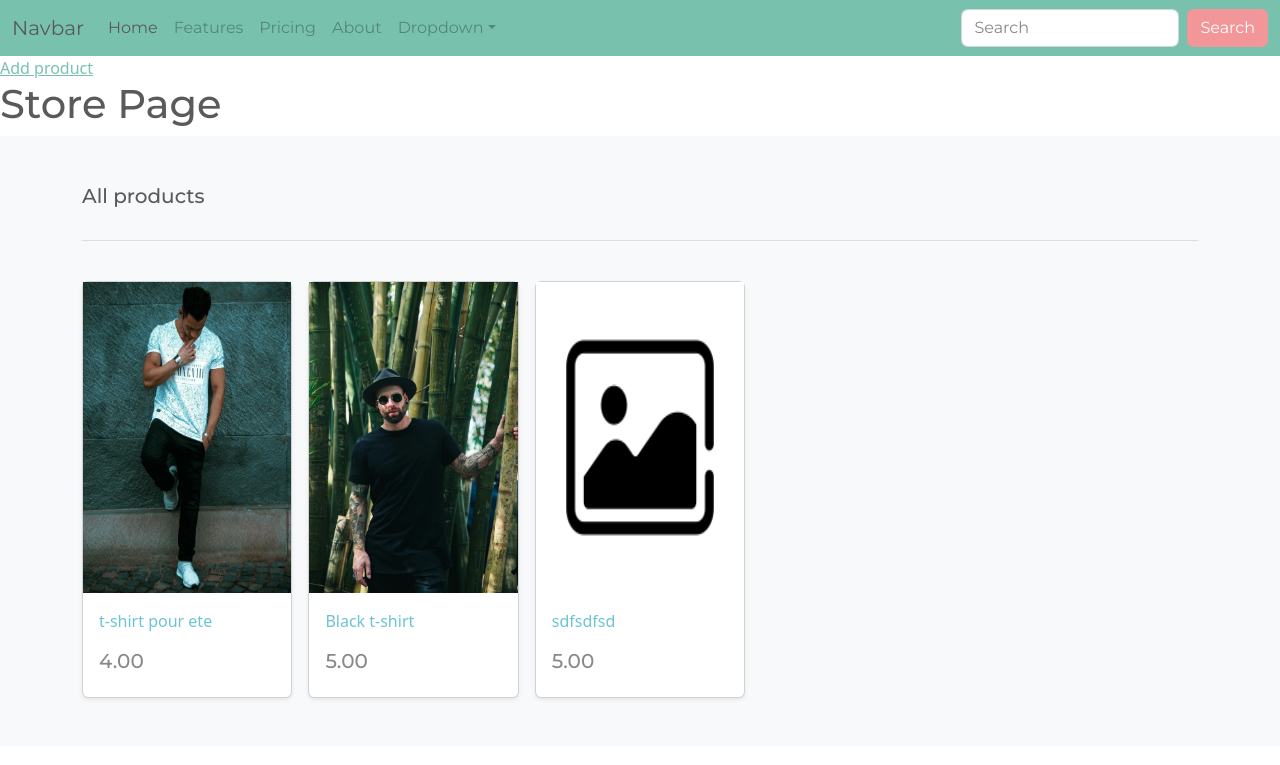
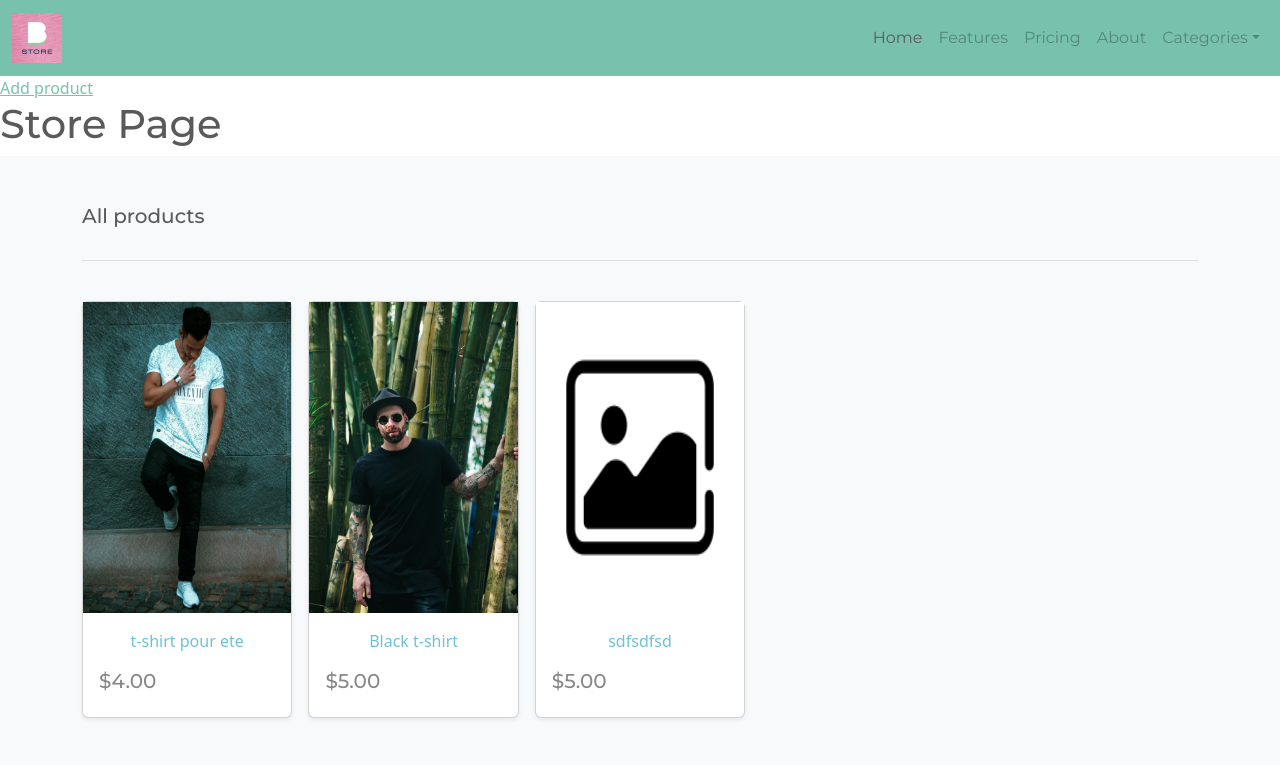
Before and after one commit to BadrAlioui/fifthproject, a Django app: page / in a window 1280 px wide. Shown: the top 765 px of the page. Run offline with Django 5.2, Linux system fonts and the light colour scheme; data comes from the database, SQL or seed files in the repository.

```diff
--- a/static/css/styles.css
+++ b/static/css/styles.css
@@ -8,3 +8,9 @@ body {
 img {
     height: 310.635px;
 }
+
+#logo {
+    padding: 0;
+    margin: 0;
+    height: 50px;
+}
--- a/store/templates/store/store.html
+++ b/store/templates/store/store.html
@@ -10,7 +10,7 @@
         <br />
         <div class="row row-cols-1 row-cols-sm-2 row-cols-md-5 g-3">
             {% for product in products %}
-            <div class="col">
+            <div class="col text-center">
                 <div class="card shadow-sm">
                     <img
                         class="image-product"
@@ -28,7 +28,7 @@
                         <div
                             class="d-flex justify-content-between align-items-center"
                         >
-                            <h5>{{product.price}}</h5>
+                            <h5>${{product.price}}</h5>
                         </div>
                     </div>
                 </div>
--- a/store/views.py
+++ b/store/views.py
@@ -1,4 +1,4 @@
-from django.shortcuts import render, redirect
+from django.shortcuts import render, redirect, get_object_or_404
 from . models import Category, Product
 from .forms import ProductForm
 
--- a/templates/base.html
+++ b/templates/base.html
@@ -18,7 +18,12 @@
                 data-bs-theme="dark"
             >
                 <div class="container-fluid">
-                    <a class="navbar-brand" href="{% url 'store' %}">Navbar</a>
+                    <a class="navbar-brand" href="{% url 'store' %}"
+                        ><img
+                            id="logo"
+                            src="{% static 'media/images/logo_b.png' %}"
+                            alt=""
+                    /></a>
                     <button
                         class="navbar-toggler"
                         type="button"
@@ -31,7 +36,7 @@
                         <span class="navbar-toggler-icon"></span>
                     </button>
                     <div class="collapse navbar-collapse" id="navbarColor01">
-                        <ul class="navbar-nav me-auto">
+                        <ul class="navbar-nav ms-auto">
                             <li class="nav-item">
                                 <a
                                     class="nav-link active"
@@ -59,7 +64,7 @@
                                     role="button"
                                     aria-haspopup="true"
                                     aria-expanded="false"
-                                    >Dropdown</a
+                                    >Categories</a
                                 >
                                 <div class="dropdown-menu">
                                     <a class="dropdown-item" href="#">Action</a>
@@ -76,19 +81,6 @@
                                 </div>
                             </li>
                         </ul>
-                        <form class="d-flex">
-                            <input
-                                class="form-control me-sm-2"
-                                type="search"
-                                placeholder="Search"
-                            />
-                            <button
-                                class="btn btn-secondary my-2 my-sm-0"
-                                type="submit"
-                            >
-                                Search
-                            </button>
-                        </form>
                     </div>
                 </div>
             </nav>
```
Also changed, not shown: templates/404.html (added, +16 -0 lines), static/media/images/logo.png (added), static/media/images/logo_b.png (added).
